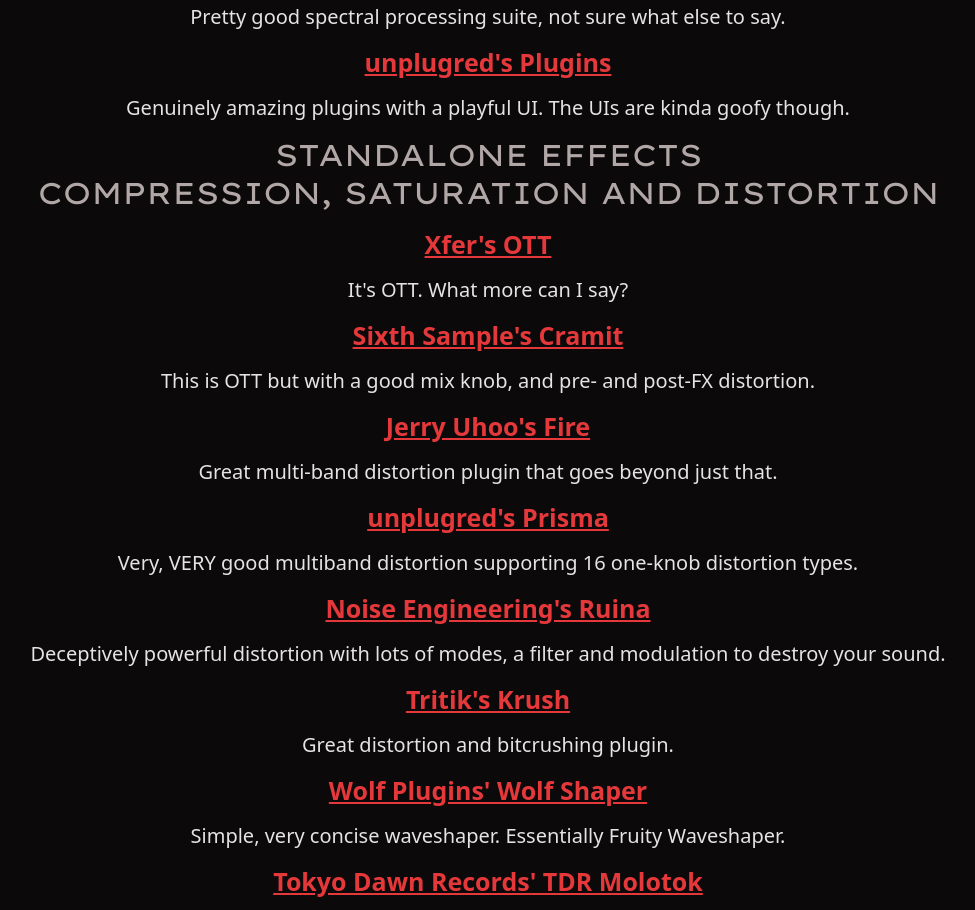
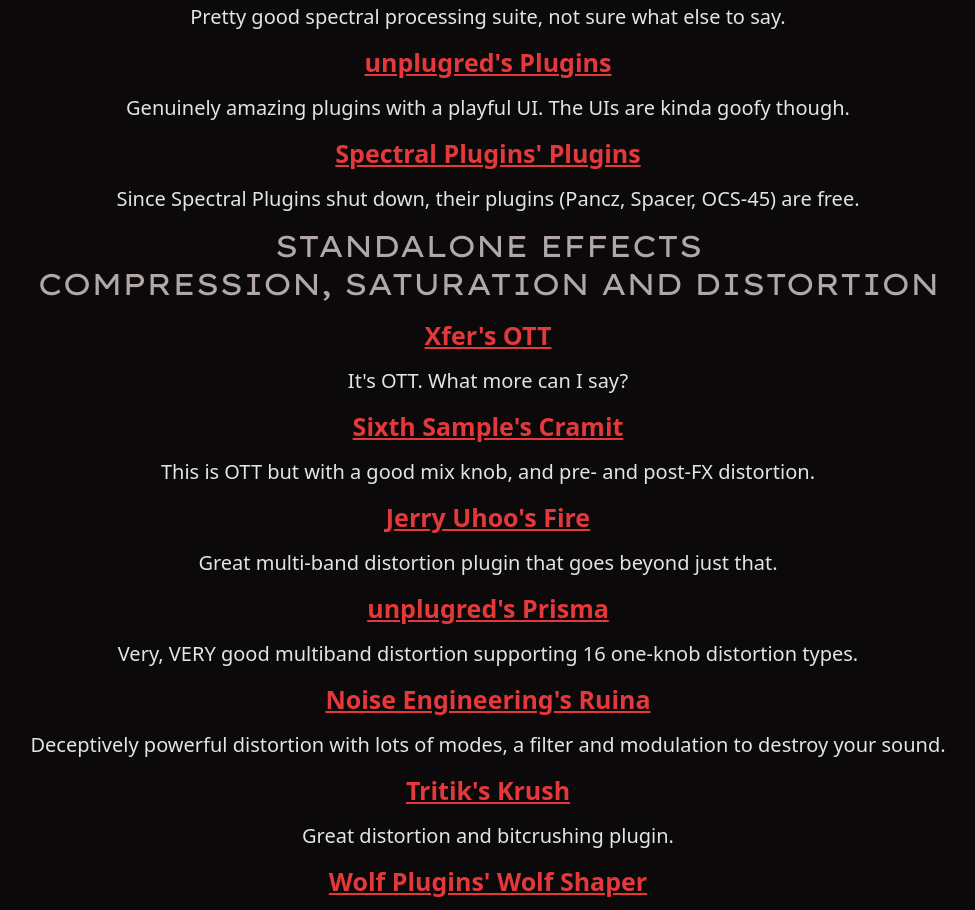
Before and after one commit to Zetvue/zetvue.github.io, a plain HTML site: page freepluginslist.html in a window 1280 px wide. Shown: the part 1028-1938 px from the top of the page, without its empty margins (152-1127 px from the left). Drawn offline with Linux system fonts and the light colour scheme; a web font is replaced by a local one.

Commit message:
spectral plugins shut down

```diff
--- a/freepluginslist.html
+++ b/freepluginslist.html
@@ -49,6 +49,8 @@
         <p class="BodyText">Pretty good spectral processing suite, not sure what else to say.</p>
         <p class="HeaderText"><strong><a href="https://vst.unplug.red/">unplugred's Plugins</a></strong></p>
         <p class="BodyText">Genuinely amazing plugins with a playful UI. The UIs are kinda goofy though.</p>
+        <p class="HeaderText"><strong><a href="https://spectral-plugins.com/">Spectral Plugins' Plugins</a></strong></p>
+        <p class="BodyText">Since Spectral Plugins shut down, their plugins (Pancz, Spacer, OCS-45) are free.</p>
       <h2>STANDALONE EFFECTS<br>COMPRESSION, SATURATION AND DISTORTION</h2>
         <p class="HeaderText"><strong><a href="https://xferrecords.com/freeware">Xfer's OTT</a></strong></p>
         <p class="BodyText">It's OTT. What more can I say?</p>
```
